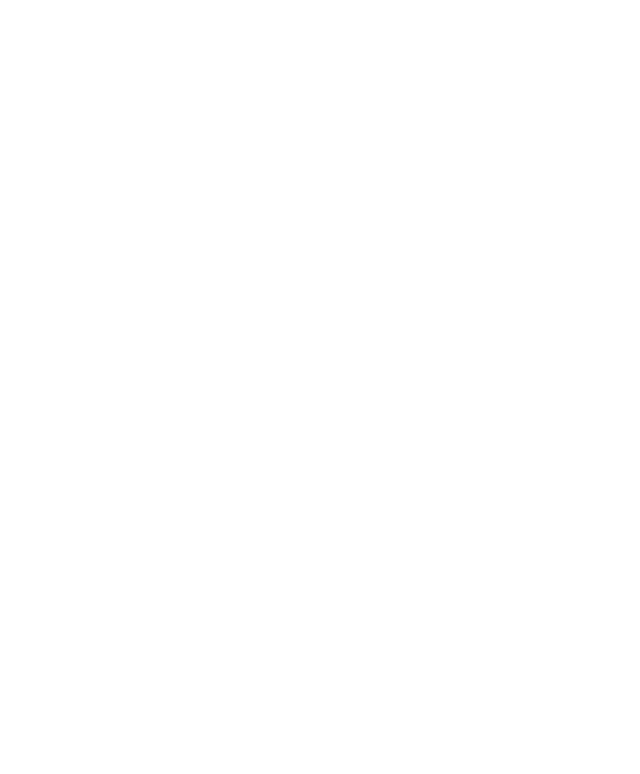
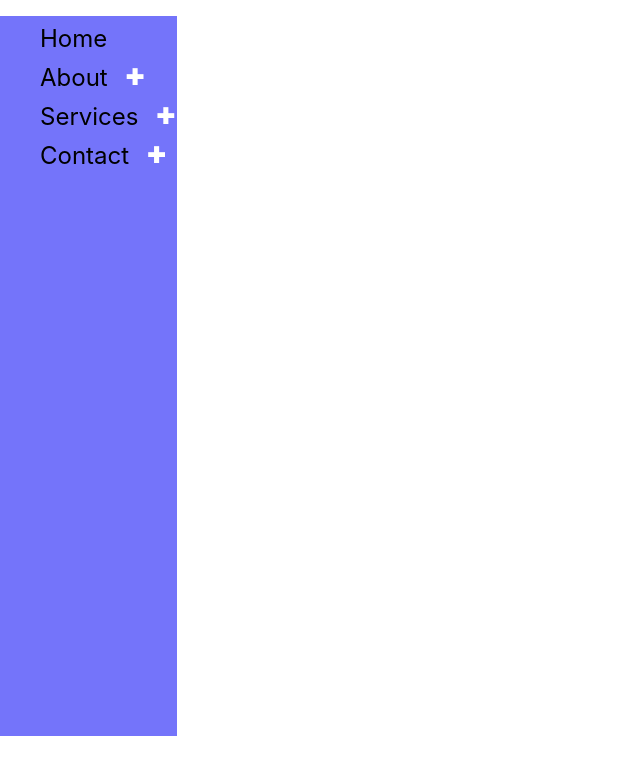
Before and after one commit to Abhishek-soni6904/React-Projects, a React (Create React App) app: page / in a window 1280 px wide. Shown: the top 774 px of the page, without its empty margins (0-640 px from the left). Built offline with nearby package versions, Linux system fonts and the light colour scheme.

Commit message:
added Nested Menu

```diff
--- a/src/App.js
+++ b/src/App.js
@@ -4,6 +4,7 @@
 // import StarRating from './components/StarRating/StarRating';
 // import Slider from './Slider/Slider';
 // import LoadMoreData from './components/Load_More_Data/LoadMoreData';
+import NestedMenu from './components/NestedMenu/NestedMenu';
 function App() {
   return (
     <div className="App">
@@ -12,6 +13,7 @@
     <StarRating noOfStars={10}/>
     <Slider url="https://picsum.photos/v2/list" page="1" limit="15 "/>
     <LoadMoreData/> */}
+    <NestedMenu/>
     </div>
   );
 }
--- /dev/null
+++ b/src/components/NestedMenu/MenuItem.jsx
@@ -0,0 +1,19 @@
+import React, { useState } from 'react'
+import MenuList from './MenuList'
+function MenuItem({ item }) {
+  const [displayChildren, setDisplayChildren] = useState({})
+  const handleDisplay = (getLabel) => {
+    setDisplayChildren(
+      { ...displayChildren, [getLabel]: !displayChildren[getLabel] }
+    )
+  }
+  return (
+    <li>
+      <a href={item.url}>{item.label}</a>
+      <span onClick={() => handleDisplay(item.label)}>{item.submenu && (displayChildren[item.label] ? " -" : " +")}</span>
+      {item.submenu && item.submenu.length && displayChildren[item.label] && <ul><MenuList list={item.submenu} /></ul>}
+    </li>
+  )
+}
+
+export default MenuItem
--- /dev/null
+++ b/src/components/NestedMenu/MenuList.jsx
@@ -0,0 +1,12 @@
+import React from 'react'
+import MenuItem from './MenuItem'
+
+export default function MenuList({ list }) {
+  return (
+    <ul>
+      {list.map((item) => (
+        <MenuItem key={item.label} item={item} />
+      ))}
+    </ul>
+  )
+}
--- /dev/null
+++ b/src/components/NestedMenu/NestedMenu.css
@@ -0,0 +1,21 @@
+#nestedMenu{
+    background-color: #0000f68b;
+    width: fit-content;
+    height: 90vh;
+    text-align: left;
+}
+#nestedMenu span{
+    margin-left: 10px;
+    cursor: pointer;
+    color: #fff;
+    font-weight: 900;
+    font-size: 2rem;
+}
+#nestedMenu ul{
+    list-style-type:none ;
+}
+#nestedMenu ul a{
+    font-size: 1.5rem;
+    color: black;
+    text-decoration: none;
+}
--- a/src/components/NestedMenu/NestedMenu.jsx
+++ b/src/components/NestedMenu/NestedMenu.jsx
@@ -1,9 +1,11 @@
 import React from 'react'
 import menu from './menuData'
+import MenuList from './MenuList'
+import "./NestedMenu.css"
 export default function NestedMenu() {
   return (
-    <div>
-
+    <div id="nestedMenu">
+      <MenuList list={menu}/>
     </div>
   )
 }
```
